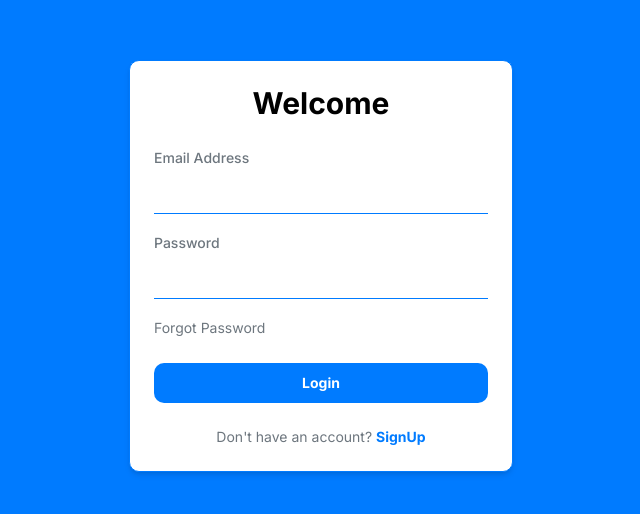
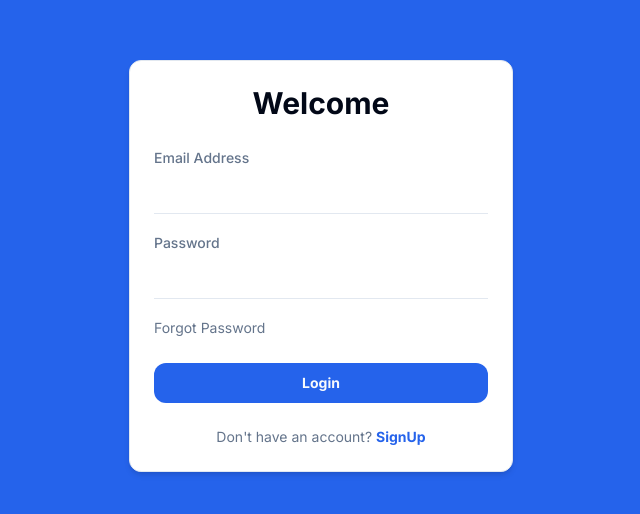
Before and after one commit to SadiqNaizam/mlo-a774-12ec, a React (Vite) app: page / in a window 1280 px wide. Shown: the part 134-648 px from the top of the page, without its empty margins (319-959 px from the left). Built offline with nearby package versions, Linux system fonts and the light colour scheme.

Commit message:
Updated code files: index.css

```diff
--- a/src/index.css
+++ b/src/index.css
@@ -6,35 +6,35 @@
 
 @layer base {
   :root {
-    --background: 0 0% 100%;
-    --foreground: 0 0% 0%;
+    --background: 0 0% 98%;
+    --foreground: 222.2 84% 4.9%;
 
     --card: 0 0% 100%;
-    --card-foreground: 0 0% 0%;
+    --card-foreground: 222.2 84% 4.9%;
 
     --popover: 0 0% 100%;
-    --popover-foreground: 0 0% 0%;
+    --popover-foreground: 222.2 84% 4.9%;
 
-    --primary: 211 100% 50%;
-    --primary-foreground: 0 0% 100%;
+    --primary: 221.2 83.2% 53.3%;
+    --primary-foreground: 210 40% 98%;
 
     --secondary: 210 40% 96.1%;
-    --secondary-foreground: 208 7% 46%;
+    --secondary-foreground: 215.4 16.3% 46.9%;
 
     --muted: 210 40% 96.1%;
-    --muted-foreground: 208 7% 46%;
+    --muted-foreground: 215.4 16.3% 46.9%;
 
-    --accent: 211 100% 50%;
-    --accent-foreground: 0 0% 100%;
+    --accent: 210 40% 96.1%;
+    --accent-foreground: 222.2 47.4% 11.2%;
 
     --destructive: 0 84.2% 60.2%;
     --destructive-foreground: 210 40% 98%;
 
-    --border: 211 100% 50%;
-    --input: 211 100% 50%;
-    --ring: 211 100% 50%;
+    --border: 214.3 31.8% 91.4%;
+    --input: 214.3 31.8% 91.4%;
+    --ring: 221.2 83.2% 53.3%;
 
-    --radius: 0.375rem;
+    --radius: 0.5rem;
   }
 
   .dark {
```
